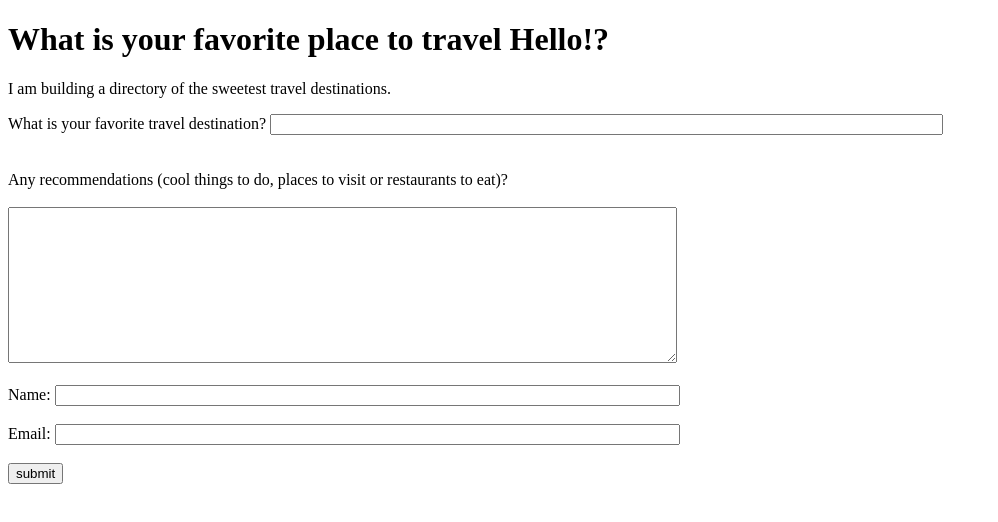
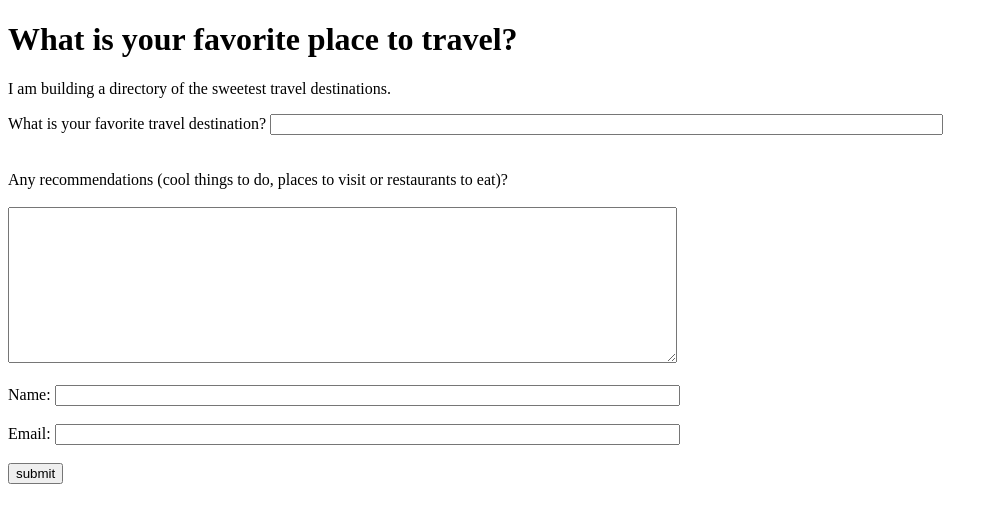
Before and after one commit to hansquaredwang/segment-onboarding-2, a plain HTML site: page index.html in a window 1280 px wide. Shown: the whole page, without its empty margins (0-998 px from the left). Drawn offline with Linux system fonts and the light colour scheme.

Commit message:
Update index.html

```diff
--- a/index.html
+++ b/index.html
@@ -6,7 +6,7 @@
 </head>
 
 <body>
-<h1>What is your favorite place to travel Hello!?</h1>
+<h1>What is your favorite place to travel?</h1>
 <p>I am building a directory of the sweetest travel destinations.</p>
 
 <form name="travel" onsubmit="identify(event)"> What is your favorite travel destination? <input name="destination" required="" size="81" type="text"/>
```
